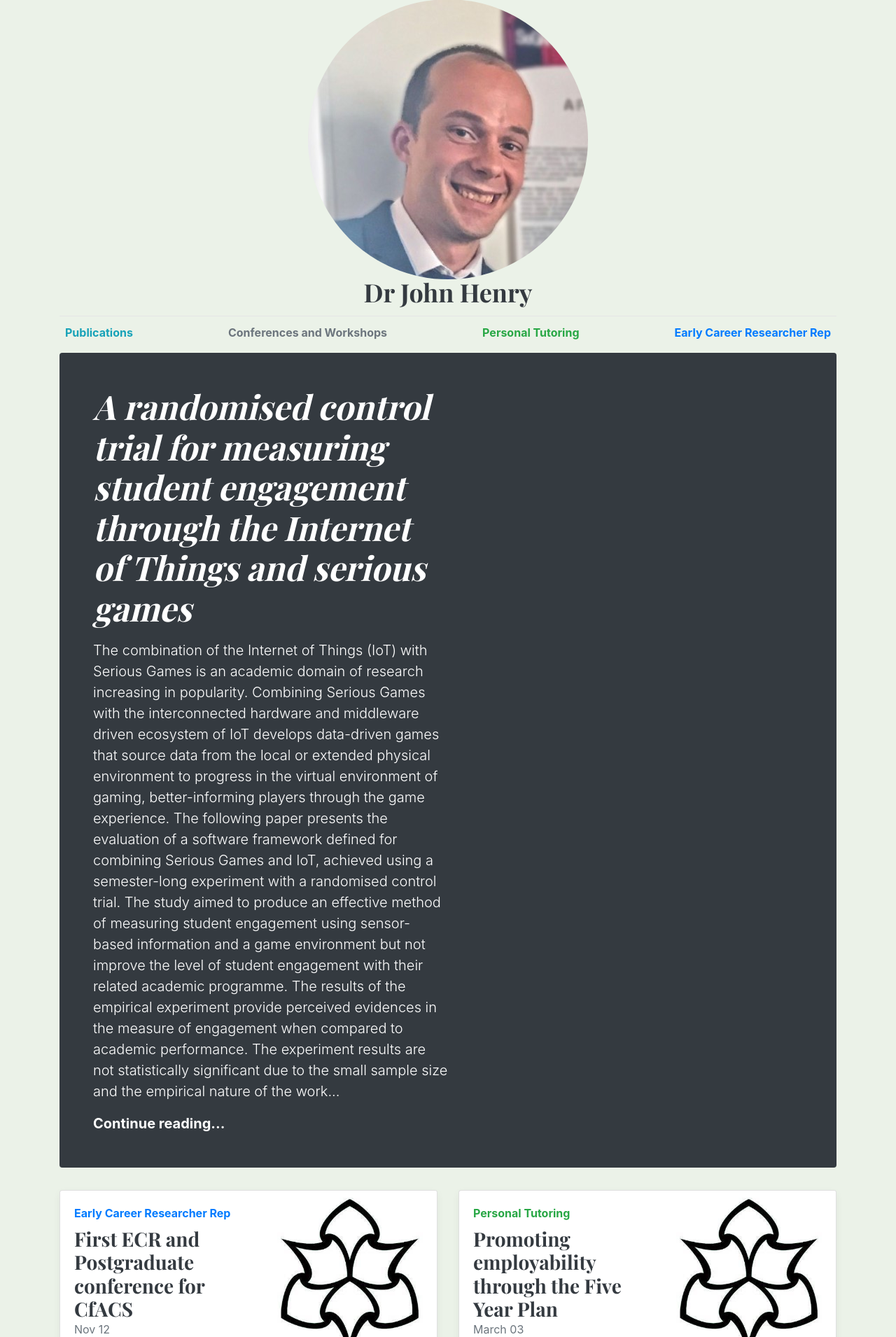
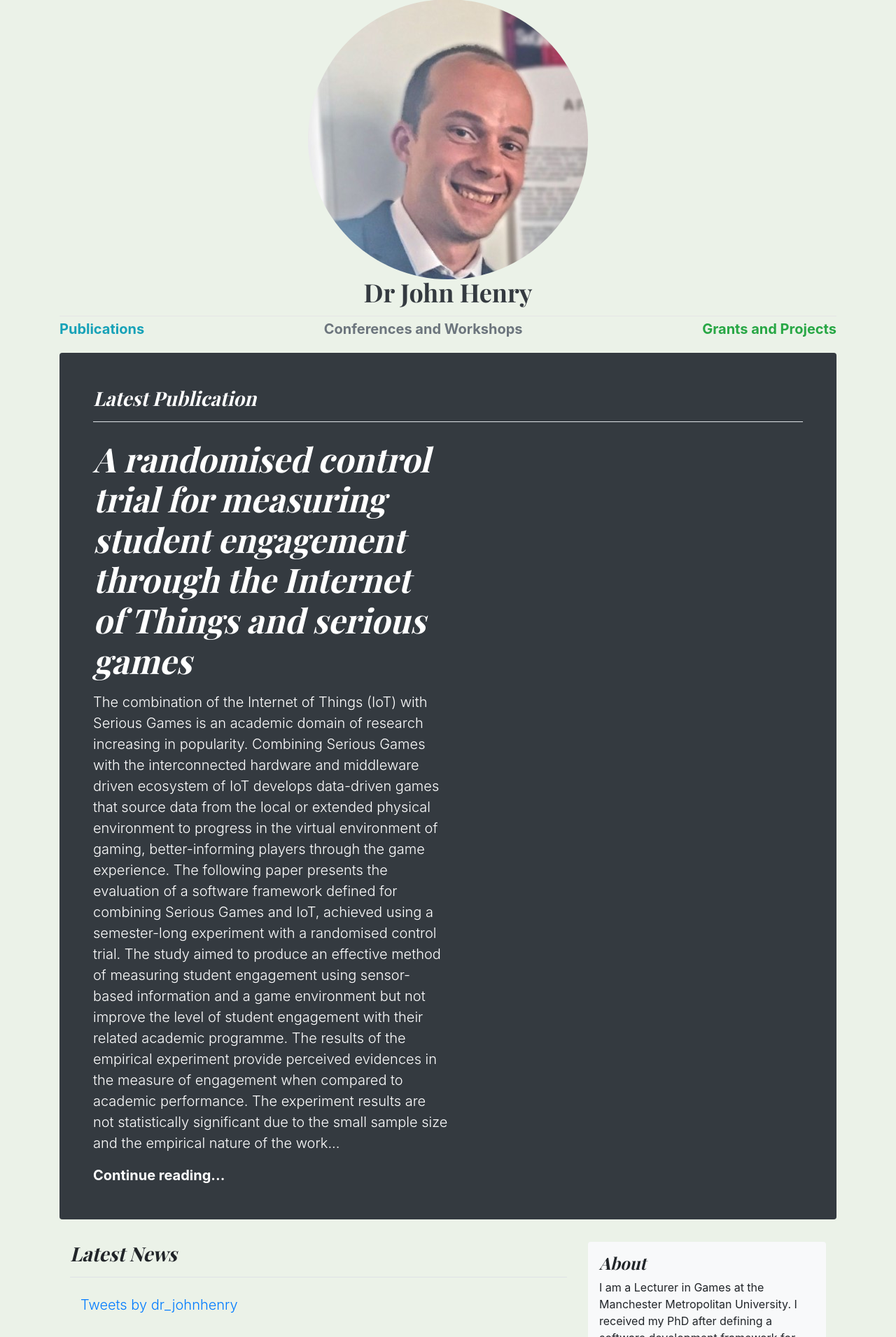
Before and after one commit to doctorhenry/personal-blog-jh, a PHP site: page / in a window 1280 px wide. Shown: the part 17-1927 px from the top of the page at 70% size. Run offline with PHP 8.4, Linux system fonts and the light colour scheme; some libraries are stand-ins or nearby versions.

Commit message:
Removed blogs for now. Added grants and project nav option. Improved nav.

```diff
--- a/css/blog.css
+++ b/css/blog.css
@@ -58,6 +58,7 @@ h1, h2, h3, h4, h5, h6 {
   margin-top: -1px;
   overflow-x: auto;
   text-align: center;
+  font-size: 1.25rem;
   white-space: nowrap;
   -webkit-overflow-scrolling: touch;
 }
--- a/index.html
+++ b/index.html
@@ -48,14 +48,17 @@
 
       <div class="nav-scroller py-1 mb-2">
         <nav class="nav d-flex justify-content-between">
-          <a class="p-2 text-info font-weight-bold" href="publications.html">Publications</a>
-          <a class="p-2 text-secondary font-weight-bold" href="#">Conferences and Workshops</a>
-          <a class="p-2 text-success font-weight-bold" href="personal-tutoring.html">Personal Tutoring</a>
-          <a class="p-2 text-primary font-weight-bold" href="ecr-rep.html">Early Career Researcher Rep</a>
+          <a class="pb-2 text-info font-weight-bold" href="publications.html">Publications</a>
+          <a class="pb-2 text-secondary font-weight-bold" href="#">Conferences and Workshops</a>
+           <a class="pb-2 text-success font-weight-bold" href="#">Grants and Projects</a>
+          <!-- <a class="p-2 text-primary font-weight-bold" href="ecr-rep.html">Early Career Researcher Rep</a>  -->
         </nav>
       </div>
       <!-- Highlighted publication -->
       <div class="jumbotron p-3 p-md-5 text-white rounded bg-dark">
+        <h3 class="pb-3 mb-4 font-italic border-bottom">
+          Latest Publication
+        </h3>
         <div class="col-md-6 px-0">
           <h1 class="display-4 font-italic">A randomised control trial for measuring student engagement through the Internet of Things and serious games</h1>
           <p class="lead my-3">The combination of the Internet of Things (IoT) with Serious Games is an academic domain of research increasing in popularity. Combining Serious Games with the interconnected hardware and middleware driven ecosystem of IoT develops data-driven games that source data from the local or extended physical environment to progress in the virtual environment of gaming, better-informing players through the game experience. The following paper presents the evaluation of a software framework defined for combining Serious Games and IoT, achieved using a semester-long experiment with a randomised control trial. The study aimed to produce an effective method of measuring student engagement using sensor-based information and a game environment but not improve the level of student engagement with their related academic programme. The results of the empirical experiment provide perceived evidences in the measure of engagement when compared to academic performance. The experiment results are not statistically significant due to the small sample size and the empirical nature of the work...</p>
@@ -63,17 +66,17 @@
         </div>
       </div>
       <!-- Highlighted blog posts -->
-      <div id="h-posts" class="row mb-2">
+      <!-- <div id="h-posts" class="row mb-2">
         <div class="col-md-6">
           <div class="card flex-md-row mb-4 box-shadow h-md-250">
             <div class="card-body d-flex flex-column align-items-start">
-              <strong class="d-inline-block mb-2 text-primary">Early Career Researcher Rep</strong>
+              <strong class="d-inline-block mb-2 text-primary">Publications</strong>
               <h3 class="mb-0">
                 <a class="text-dark" href="blog.html?name=first-ecr-conference">First ECR and Postgraduate conference for CfACS</a>
-              </h3>
-              <div class="mb-1 text-muted">Nov 12</div>
+              </h3> -->
+              <!-- <div class="mb-1 text-muted">Nov 12</div> -->
 <!--               <p class="card-text mb-auto">During summer 2021, I organised a virtual conference for ECRs and Postgraduates of the CfACS research centre.</p> -->
-              <a href="blog.html?name=first-ecr-conference">Continue reading</a>
+              <!-- <a href="blog.html?name=first-ecr-conference">Continue reading</a>
             </div>
             <img class="card-img-right flex-auto d-none d-md-block" src="img/cfacs.jpg" alt="Card image cap">
           </div>
@@ -84,16 +87,16 @@
               <strong class="d-inline-block mb-2 text-success">Personal Tutoring</strong>
               <h3 class="mb-0">
                 <a class="text-dark" href="blog.html?name=personal-tutoring-5yp">Promoting employability through the Five Year Plan</a>
-              </h3>
-              <div class="mb-1 text-muted">March 03</div>
+              </h3> -->
+              <!-- <div class="mb-1 text-muted">March 03</div> -->
 <!--               <p class="card-text mb-auto">Integrating the Five Year Plan and Personal Tutoring As Lead Personal Tutor for the Department of Computing and Mathematics at MMU.</p> -->
-              <a href="blog.html?name=personal-tutoring-5yp">Continue reading</a>
+              <!-- <a href="blog.html?name=personal-tutoring-5yp">Continue reading</a>
             </div>
             <img class="card-img-right flex-auto d-none d-md-block" src="img/cfacs.jpg" alt="Card image cap">
           </div>
         </div>
       </div>
-    </div>
+    </div> -->
     <!-- Main body -->
     <main id="main" role="main" class="container">
       <div class="row">
```
Also changed, not shown: site/nav.html (+12 -3 lines).
